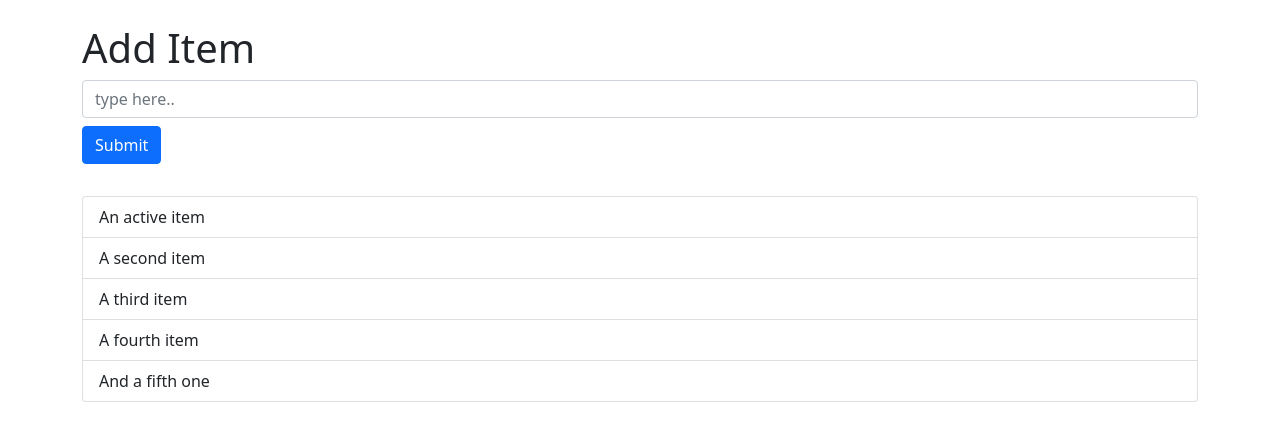
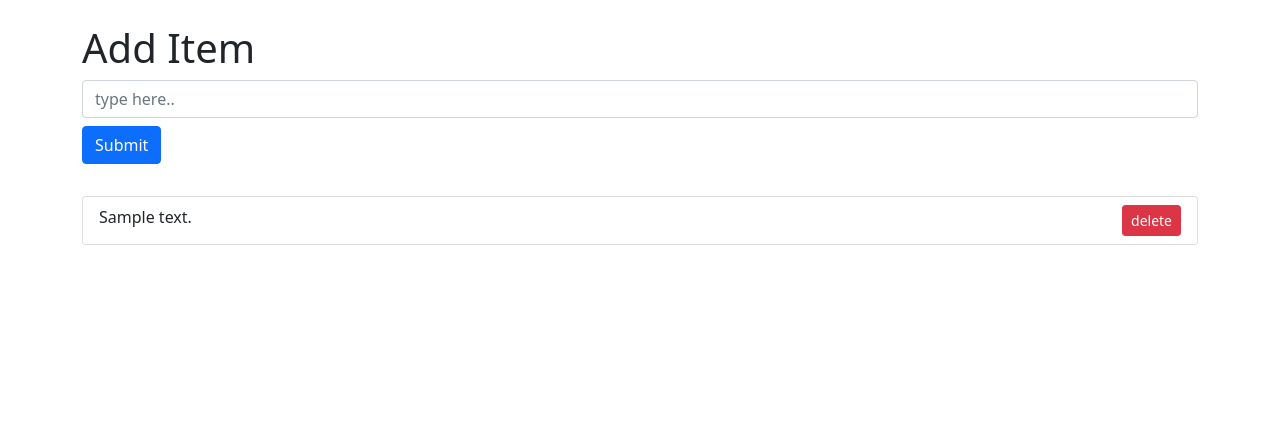
Before and after one commit to Namypark/TODO, a Django app: template templates/todolist/index.html in a window 1280 px wide. Shown: the part 56-497 px from the top of the page. Run offline with Django 3.2, Linux system fonts and the light colour scheme; the template is opened without the code that fills it: most values are stand-ins (such as "Sample title", 1, 10 or a date in 2020).

Commit message:
added the delete view and added delete_todo in the url and action(index.html) as well as the procfile

```diff
--- a/templates/todolist/index.html
+++ b/templates/todolist/index.html
@@ -1,10 +1,14 @@
-{% extends "base.html" %}
-{% block content %}
+{% extends "base.html" %} {% block content %}
 <div class="row mt-4">
   <div class="col-12">
     <h1>Add Item</h1>
-        <form action="{% url 'add_item' %}" method='Post' class="form-inline">
-            <input type="text" class="form-control mb-2 mr-sm-2" name='content' placeholder="type here..">
+    <form action="{% url 'add_item' %}" method="Post" class="form-inline">
+      <input
+        type="text"
+        class="form-control mb-2 mr-sm-2"
+        name="content"
+        placeholder="type here.."
+      />
       <button type="submit" class="btn btn-primary mb-2">Submit</button>
     </form>
   </div>
@@ -12,12 +16,17 @@
 
 <div class="row mt-4">
   <div class="col-12">
-            <ul class="list-group active">
-                <li class="list-group-item" aria-current="true">An active item</li>
-                <li class="list-group-item">A second item</li>
-                <li class="list-group-item">A third item</li>
-                <li class="list-group-item">A fourth item</li>
-                <li class="list-group-item">And a fifth one</li>
+    <ul class="list-group">
+      {% for items in todo_items %}
+      <li class="list-group-item" aria-current="true">
+        {{ items.text }}
+        <div class="float-end">
+            <form action="delete_todo/{{items.id}}/" method='post'>
+                <button type="submit" class="btn btn-sm btn-danger">delete</button>
+            </form>
+        </div>
+      </li>
+      {% endfor %}
     </ul>
   </div>
 </div>
--- a/todolist/urls.py
+++ b/todolist/urls.py
@@ -3,5 +3,6 @@ from . import views
 
 urlpatterns = [
     path('', views.home, name='home'),
-    path('add_item/', views.add_item, name='add_item')
+    path('add_item/', views.add_item, name='add_item'),
+    path('delete_todo/<int:todo_id>/', views.delete_todo)
 ]
```
Also changed, not shown: todolist/views.py (+15 -4 lines), Readme.md, db.sqlite3, 1 other file. Lines whose indentation alone changed are shown as unchanged.
